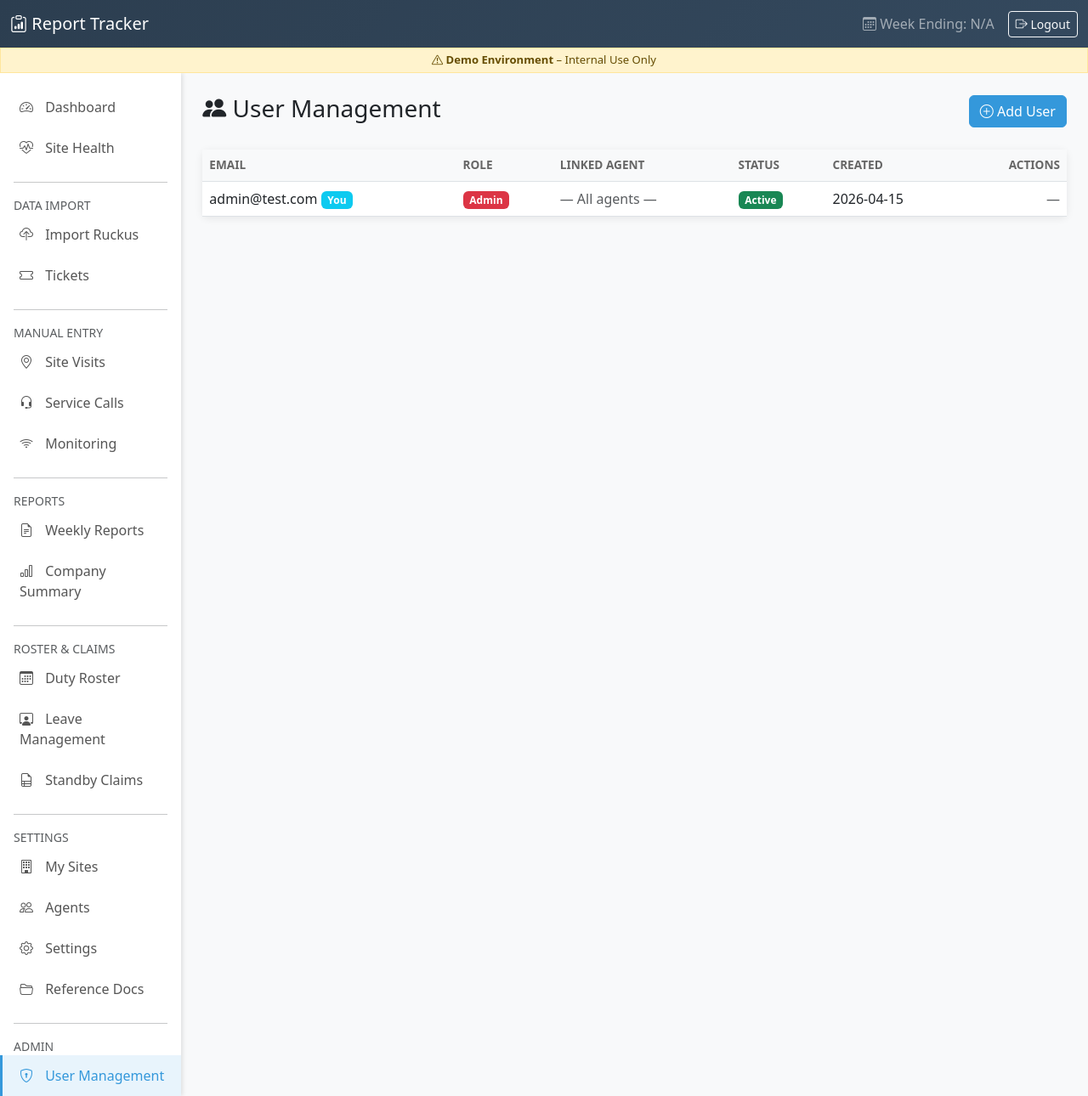
After one commit to NeoSlinkee/VODdashboard, a Flask app: page /admin/users in a window 1280 px wide. The commit adds this page. Shown: the whole page at 85% size. Run offline with Flask 3, Linux system fonts and the light colour scheme; a user stored in the database is signed in.

Commit message:
feat: role-based agent-scoped dashboards + admin user management
- Add agent_id + created_by to User model with SQLite migration
- Add get_active_agent_id(), get_active_agent_name() helpers
- Add admin_required decorator enforcing HTTP 403
- Add /admin/users page: list, create, toggle, delete users
- Non-admin users must have agent assigned at creation
- Prevent admin self-delete/deactivation
- Scope dashboard, reports, site visits, service calls, tickets, leave by agent_id
- Scope standby claims default to current user's agent name
- Add admin-only guards on: summary, settings, agents, user management
- Conditionally hide admin sidebar links for viewer users
- Add 403 error handler with access denied message
- Updated login.html to show forbidden state

```diff
--- a/app/app.py
+++ b/app/app.py
@@ -7,7 +7,8 @@ Run with: python app.py
 Access at: http://localhost:5000
 """
 
-from flask import Flask, render_template, request, redirect, url_for, flash, jsonify, Response, send_from_directory
+from functools import wraps
+from flask import Flask, render_template, request, redirect, url_for, flash, jsonify, Response, send_from_directory, abort
 from flask_sqlalchemy import SQLAlchemy
 from flask_login import LoginManager, UserMixin, login_user, logout_user, current_user
 from werkzeug.security import generate_password_hash, check_password_hash
@@ -167,7 +168,11 @@ class User(UserMixin, db.Model):
     password_hash = db.Column(db.String(256), nullable=False)
     role = db.Column(db.String(20), default='viewer')
     active = db.Column(db.Boolean, default=True)
+    agent_id = db.Column(db.Integer, db.ForeignKey('agent.id'), nullable=True)
+    created_by = db.Column(db.Integer, nullable=True)
     created_at = db.Column(db.DateTime, default=datetime.utcnow)
+
+    agent = db.relationship('Agent', backref='users')
 
     def set_password(self, password):
         self.password_hash = generate_password_hash(password)
@@ -177,11 +182,43 @@ class User(UserMixin, db.Model):
 
     def get_id(self):
         return str(self.id)
+
+    @property
+    def is_admin(self):
+        return self.role == 'admin'
 
 
 @login_manager.user_loader
 def load_user(user_id):
     return User.query.get(int(user_id))
+
+
+def get_active_agent_id():
+    """Return the current user's agent_id, or None if admin (unscoped)."""
+    if current_user.is_authenticated and not current_user.is_admin:
+        return current_user.agent_id
+    return None
+
+
+def get_active_agent_name():
+    """Return the current user's agent name, or None if admin."""
+    if current_user.is_authenticated and not current_user.is_admin and current_user.agent:
+        return current_user.agent.name
+    return None
+
+
+def admin_required(f):
+    @wraps(f)
+    def decorated_function(*args, **kwargs):
+        if not current_user.is_authenticated or not current_user.is_admin:
+            abort(403)
+        return f(*args, **kwargs)
+    return decorated_function
+
+
+@app.errorhandler(403)
+def forbidden(e):
+    return render_template('login.html', forbidden=True), 403
 
 
 @app.before_request
@@ -1240,6 +1277,12 @@ def logout():
 @app.route('/')
 def index():
     """Dashboard with health overview."""
+    agent_id = get_active_agent_id()
+
+    # No-agent warning for viewers
+    if current_user.is_authenticated and not current_user.is_admin and not agent_id:
+        flash('No agent is assigned to your account. Please contact an administrator.', 'warning')
+
     health_summary, site_status = get_site_health_summary()
     agents = Agent.query.filter_by(active=True).all()
     week_ending = get_week_ending()
@@ -1247,9 +1290,12 @@ def index():
     # Recent imports
     recent_imports = ImportLog.query.order_by(ImportLog.timestamp.desc()).limit(5).all()
 
-    # Today's ticket stats
+    # Today's ticket stats — scoped
     today = datetime.now().date()
-    today_stats = TicketStats.query.filter_by(date=today).all()
+    ts_query = TicketStats.query.filter_by(date=today)
+    if agent_id:
+        ts_query = ts_query.filter_by(agent_id=agent_id)
+    today_stats = ts_query.all()
     total_tickets_today = sum(s.tickets_handled for s in today_stats)
 
     # Sites needing attention (critical/warning)
@@ -1471,11 +1517,13 @@ def clear_ruckus_data():
 # ----- Agent Management -----
 
 @app.route('/agents')
+@admin_required
 def agents():
     all_agents = Agent.query.all()
     return render_template('agents.html', agents=all_agents)
 
 @app.route('/agents/add', methods=['GET', 'POST'])
+@admin_required
 def add_agent():
     if request.method == 'POST':
         agent = Agent(
@@ -1491,6 +1539,7 @@ def add_agent():
     return render_template('add_agent.html')
 
 @app.route('/agents/<int:id>/toggle')
+@admin_required
 def toggle_agent(id):
     agent = Agent.query.get_or_404(id)
     agent.active = not agent.active
@@ -1498,6 +1547,7 @@ def toggle_agent(id):
     return redirect(url_for('agents'))
 
 @app.route('/agents/<int:id>/delete', methods=['POST'])
+@admin_required
 def delete_agent(id):
     agent = Agent.query.get_or_404(id)
     name = agent.name
@@ -1515,7 +1565,11 @@ def delete_agent(id):
 
 @app.route('/site-visits')
 def site_visits():
-    visits = SiteVisit.query.order_by(SiteVisit.date.desc()).limit(50).all()
+    agent_id = get_active_agent_id()
+    query = SiteVisit.query
+    if agent_id:
+        query = query.filter_by(agent_id=agent_id)
+    visits = query.order_by(SiteVisit.date.desc()).limit(50).all()
     return render_template('site_visits.html', visits=visits)
 
 @app.route('/site-visits/add', methods=['GET', 'POST'])
@@ -1559,7 +1613,11 @@ def add_site_visit():
 
 @app.route('/service-calls')
 def service_calls():
-    calls = ServiceCall.query.order_by(ServiceCall.date.desc()).limit(100).all()
+    agent_id = get_active_agent_id()
+    query = ServiceCall.query
+    if agent_id:
+        query = query.filter_by(agent_id=agent_id)
+    calls = query.order_by(ServiceCall.date.desc()).limit(100).all()
     return render_template('service_calls.html', calls=calls)
 
 @app.route('/service-calls/add', methods=['GET', 'POST'])
@@ -1755,15 +1813,22 @@ def add_monitoring_note(id):
 
 @app.route('/tickets')
 def tickets():
-    stats = TicketStats.query.order_by(TicketStats.date.desc()).limit(50).all()
-
-    # Weekly totals
+    agent_id = get_active_agent_id()
+    stats_query = TicketStats.query
+    if agent_id:
+        stats_query = stats_query.filter_by(agent_id=agent_id)
+    stats = stats_query.order_by(TicketStats.date.desc()).limit(50).all()
+
+    # Weekly totals — scoped
     week_ending = get_week_ending()
     week_start = get_week_start(week_ending)
-    weekly_stats = TicketStats.query.filter(
+    wk_query = TicketStats.query.filter(
         TicketStats.date >= week_start,
         TicketStats.date <= week_ending
-    ).all()
+    )
+    if agent_id:
+        wk_query = wk_query.filter_by(agent_id=agent_id)
+    weekly_stats = wk_query.all()
     # pending is a live snapshot - use the most recent value this week
     latest_with_pending = next(
         (s for s in sorted(weekly_stats, key=lambda s: s.date, reverse=True)
@@ -1853,19 +1918,29 @@ def fetch_tickets():
 
 @app.route('/reports')
 def reports():
-    all_reports = WeeklyReport.query.order_by(WeeklyReport.week_ending.desc()).all()
+    agent_id = get_active_agent_id()
+    query = WeeklyReport.query
+    if agent_id:
+        query = query.filter_by(agent_id=agent_id)
+    all_reports = query.order_by(WeeklyReport.week_ending.desc()).all()
     return render_template('reports.html', reports=all_reports)
 
 @app.route('/reports/generate')
 def generate_report():
-    """Generate weekly reports for all agents."""
+    """Generate weekly reports for agents."""
     week_ending = get_week_ending()
-    agents = Agent.query.filter_by(active=True).all()
-
-    for agent in agents:
-        generate_weekly_report_auto(agent.id, week_ending)
-
-    flash(f'Generated reports for week ending {week_ending}', 'success')
+    agent_id = get_active_agent_id()
+
+    if agent_id:
+        # Viewer: generate only for their agent
+        generate_weekly_report_auto(agent_id, week_ending)
+        flash(f'Generated your report for week ending {week_ending}', 'success')
+    else:
+        # Admin: generate for all agents
+        agents = Agent.query.filter_by(active=True).all()
+        for agent in agents:
+            generate_weekly_report_auto(agent.id, week_ending)
+        flash(f'Generated reports for week ending {week_ending}', 'success')
     return redirect(url_for('reports'))
 
 @app.route('/reports/<int:id>')
@@ -1996,6 +2071,7 @@ def submit_report(id):
 # ----- Company Summary -----
 
 @app.route('/summary')
+@admin_required
 def weekly_summary():
     week_ending = request.args.get('week')
     if week_ending:
@@ -2139,6 +2215,7 @@ def delete_reference(id):
 # ----- Settings -----
 
 @app.route('/settings', methods=['GET', 'POST'])
+@admin_required
 def settings():
     agents = Agent.query.all()
 
@@ -2180,6 +2257,7 @@ def settings():
     return render_template('settings.html', config=config, agents=agents)
 
 @app.route('/settings/test-freshdesk')
+@admin_required
 def test_freshdesk():
     """Test Freshdesk connectivity and resolve the agent ID."""
     base = _freshdesk_base_url()
@@ -2198,6 +2276,7 @@ def test_freshdesk():
 
 
 @app.route('/settings/save', methods=['POST'])
+@admin_required
 def save_settings():
     """Save settings (redirect target)."""
     section = request.form.get('section', '')
@@ -2249,7 +2328,11 @@ def save_settings():
 
 @app.route('/leave')
 def leave_requests():
-    leaves = LeaveRequest.query.order_by(LeaveRequest.created_at.desc()).all()
+    agent_name = get_active_agent_name()
+    query = LeaveRequest.query
+    if agent_name:
+        query = query.filter_by(agent_name=agent_name)
+    leaves = query.order_by(LeaveRequest.created_at.desc()).all()
     today = datetime.now().date()
     return render_template(
         'leave_requests.html',
@@ -2348,6 +2431,87 @@ def set_current_agent(id):
     # For now just redirect (is_current would need a new column)
     flash('Agent selection saved.', 'success')
     return redirect(url_for('settings'))
+
+
+# ----- Admin User Management -----
+
+@app.route('/admin/users')
+@admin_required
+def admin_users():
+    users = User.query.order_by(User.created_at.desc()).all()
+    all_agents = Agent.query.filter_by(active=True).order_by(Agent.name).all()
+    return render_template('admin_users.html', users=users, agents=all_agents)
+
+
+@app.route('/admin/users/add', methods=['POST'])
+@admin_required
+def admin_add_user():
+    email = (request.form.get('email') or '').strip().lower()
+    password = (request.form.get('password') or '').strip()
+    role = request.form.get('role', 'viewer')
+    agent_id = request.form.get('agent_id', type=int)
+
+    if not email or not password:
+        flash('Email and password are required.', 'warning')
+        return redirect(url_for('admin_users'))
+
+    if len(password) < 6:
+        flash('Password must be at least 6 characters.', 'warning')
+        return redirect(url_for('admin_users'))
+
+    if User.query.filter_by(email=email).first():
+        flash('A user with that email already exists.', 'warning')
+        return redirect(url_for('admin_users'))
+
+    # Non-admin users must have an agent assigned
+    if role != 'admin' and not agent_id:
+        flash('Non-admin users must be linked to an agent.', 'warning')
+        return redirect(url_for('admin_users'))
+
+    if agent_id and not Agent.query.get(agent_id):
+        flash('Selected agent does not exist.', 'warning')
+        return redirect(url_for('admin_users'))
+
+    user = User(
+        email=email,
+        role=role,
+        agent_id=agent_id if agent_id else None,
+        created_by=current_user.id
+    )
+    user.set_password(password)
+    db.session.add(user)
+    db.session.commit()
+    flash(f'User {email} created as {role}.', 'success')
+    return redirect(url_for('admin_users'))
+
+
+@app.route('/admin/users/<int:id>/toggle', methods=['POST'])
+@admin_required
+def admin_toggle_user(id):
+    user = User.query.get_or_404(id)
+    if user.id == current_user.id:
+        flash('You cannot deactivate your own account.', 'warning')
+        return redirect(url_for('admin_users'))
+    user.active = not user.active
+    db.session.commit()
+    status = 'activated' if user.active else 'deactivated'
+    flash(f'User {user.email} {status}.', 'success')
+    return redirect(url_for('admin_users'))
+
+
+@app.route('/admin/users/<int:id>/delete', methods=['POST'])
+@admin_required
+def admin_delete_user(id):
+    user = User.query.get_or_404(id)
+    if user.id == current_user.id:
+        flash('You cannot delete your own account.', 'warning')
+        return redirect(url_for('admin_users'))
+    email = user.email
+    db.session.delete(user)
+    db.session.commit()
+    flash(f'User {email} deleted.', 'success')
+    return redirect(url_for('admin_users'))
+
 
 # ----- Duty Roster -----
 
@@ -2571,7 +2735,8 @@ def duty_roster():
         public_holidays=public_holidays,
         prev_year=prev_year, prev_month=prev_month,
         next_year=next_year, next_month=next_month,
-        today=today
+        today=today,
+        current_agent_name=get_active_agent_name()
     )
 
 
@@ -2721,8 +2886,9 @@ def standby_claims():
     today = date_cls.today()
     year = int(request.args.get('year', today.year))
     month = int(request.args.get('month', today.month))
-    # Default to Chris — only Chris needs to submit claims
-    agent_filter = request.args.get('agent', 'Chris')
+    # Default to current user's agent name, or Chris for admin
+    default_agent = get_active_agent_name() or 'Chris'
+    agent_filter = request.args.get('agent', default_agent)
 
     first_day = date_cls(year, month, 1)
     last_day = date_cls(year, month, calendar.monthrange(year, month)[1])
@@ -3045,6 +3211,17 @@ def init_db():
                 _conn.execute(_text('SELECT 1 FROM monitoring_escalation LIMIT 1'))
             except Exception:
                 _conn.commit()
+            # user.agent_id + user.created_by (schema upgrade)
+            try:
+                u_cols = [row[1] for row in _conn.execute(_text('PRAGMA table_info(user)'))]
+                if 'agent_id' not in u_cols:
+                    _conn.execute(_text('ALTER TABLE user ADD COLUMN agent_id INTEGER REFERENCES agent(id)'))
+                    _conn.commit()
+                if 'created_by' not in u_cols:
+                    _conn.execute(_text('ALTER TABLE user ADD COLUMN created_by INTEGER'))
+                    _conn.commit()
+            except Exception:
+                _conn.commit()
 
         # Create default agent
         if Agent.query.count() == 0:
--- /dev/null
+++ b/app/templates/admin_users.html
@@ -0,0 +1,138 @@
+{% extends "base.html" %}
+{% block title %}User Management{% endblock %}
+{% block content %}
+<div class="d-flex justify-content-between align-items-center mb-4">
+    <h3><i class="bi bi-people-fill"></i> User Management</h3>
+    <button class="btn btn-primary" data-bs-toggle="modal" data-bs-target="#addUserModal">
+        <i class="bi bi-plus-circle"></i> Add User
+    </button>
+</div>
+
+{% if not current_user.is_admin %}
+<div class="alert alert-danger">Access denied.</div>
+{% else %}
+
+<div class="card">
+    <div class="card-body p-0">
+        <table class="table table-hover mb-0">
+            <thead>
+                <tr>
+                    <th>Email</th>
+                    <th>Role</th>
+                    <th>Linked Agent</th>
+                    <th>Status</th>
+                    <th>Created</th>
+                    <th class="text-end">Actions</th>
+                </tr>
+            </thead>
+            <tbody>
+                {% for user in users %}
+                <tr class="{{ 'table-light text-muted' if not user.active else '' }}">
+                    <td>
+                        {{ user.email }}
+                        {% if user.id == current_user.id %}
+                        <span class="badge bg-info">You</span>
+                        {% endif %}
+                    </td>
+                    <td>
+                        {% if user.role == 'admin' %}
+                        <span class="badge bg-danger">Admin</span>
+                        {% else %}
+                        <span class="badge bg-secondary">Viewer</span>
+                        {% endif %}
+                    </td>
+                    <td>
+                        {% if user.agent %}
+                        <i class="bi bi-person-circle"></i> {{ user.agent.name }}
+                        {% elif user.role == 'admin' %}
+                        <span class="text-muted">— All agents —</span>
+                        {% else %}
+                        <span class="text-warning"><i class="bi bi-exclamation-triangle"></i> Not assigned</span>
+                        {% endif %}
+                    </td>
+                    <td>
+                        {% if user.active %}
+                        <span class="badge bg-success">Active</span>
+                        {% else %}
+                        <span class="badge bg-secondary">Inactive</span>
+                        {% endif %}
+                    </td>
+                    <td>{{ user.created_at.strftime('%Y-%m-%d') if user.created_at else '—' }}</td>
+                    <td class="text-end">
+                        {% if user.id != current_user.id %}
+                        <form method="POST" action="{{ url_for('admin_toggle_user', id=user.id) }}" class="d-inline">
+                            <button type="submit" class="btn btn-sm {{ 'btn-outline-warning' if user.active else 'btn-outline-success' }}"
+                                    title="{{ 'Deactivate' if user.active else 'Activate' }}">
+                                <i class="bi {{ 'bi-pause-circle' if user.active else 'bi-play-circle' }}"></i>
+                            </button>
+                        </form>
+                        <form method="POST" action="{{ url_for('admin_delete_user', id=user.id) }}" class="d-inline"
+                              onsubmit="return confirm('Permanently delete {{ user.email }}?')">
+                            <button type="submit" class="btn btn-sm btn-outline-danger" title="Delete">
+                                <i class="bi bi-trash"></i>
+                            </button>
+                        </form>
+                        {% else %}
+                        <span class="text-muted">—</span>
+                        {% endif %}
+                    </td>
+                </tr>
+                {% endfor %}
+            </tbody>
+        </table>
+    </div>
+</div>
+
+<!-- Add User Modal -->
+<div class="modal fade" id="addUserModal" tabindex="-1" aria-hidden="true">
+    <div class="modal-dialog">
+        <form method="POST" action="{{ url_for('admin_add_user') }}">
+            <div class="modal-content">
+                <div class="modal-header">
+                    <h5 class="modal-title"><i class="bi bi-person-plus"></i> Add User</h5>
+                    <button type="button" class="btn-close" data-bs-dismiss="modal"></button>
+                </div>
+                <div class="modal-body">
+                    <div class="mb-3">
+                        <label for="email" class="form-label fw-semibold">Email <span class="text-danger">*</span></label>
+                        <input type="email" class="form-control" id="email" name="email" required>
+                    </div>
+                    <div class="mb-3">
+                        <label for="password" class="form-label fw-semibold">Password <span class="text-danger">*</span></label>
+                        <input type="password" class="form-control" id="password" name="password" required minlength="6">
+                        <div class="form-text">Minimum 6 characters.</div>
+                    </div>
+                    <div class="mb-3">
+                        <label for="role" class="form-label fw-semibold">Role</label>
+                        <select class="form-select" id="role" name="role" onchange="toggleAgentField(this)">
+                            <option value="viewer" selected>Viewer (sees own agent data only)</option>
+                            <option value="admin">Admin (sees all data + manages users)</option>
+                        </select>
+                    </div>
+                    <div class="mb-3" id="agentField">
+                        <label for="agent_id" class="form-label fw-semibold">Linked Agent <span class="text-danger">*</span></label>
+                        <select class="form-select" id="agent_id" name="agent_id">
+                            <option value="">— Select Agent —</option>
+                            {% for agent in agents %}
+                            <option value="{{ agent.id }}">{{ agent.name }}{% if agent.email %} ({{ agent.email }}){% endif %}</option>
+                            {% endfor %}
+                        </select>
+                        <div class="form-text">Required for viewer accounts. This determines which data they can see.</div>
+                    </div>
+                </div>
+                <div class="modal-footer">
+                    <button type="button" class="btn btn-secondary" data-bs-dismiss="modal">Cancel</button>
+                    <button type="submit" class="btn btn-primary"><i class="bi bi-check-lg"></i> Create User</button>
+                </div>
+            </div>
+        </form>
+    </div>
+</div>
+
+<script>
+function toggleAgentField(sel) {
+    document.getElementById('agentField').style.display = sel.value === 'admin' ? 'none' : 'block';
+}
+</script>
+{% endif %}
+{% endblock %}
--- a/app/templates/base.html
+++ b/app/templates/base.html
@@ -194,9 +194,11 @@
                     <a class="nav-link {{ 'active' if request.endpoint == 'reports' or 'report' in request.endpoint else '' }}" href="{{ url_for('reports') }}">
                         <i class="bi bi-file-earmark-text"></i> Weekly Reports
                     </a>
+                    {% if current_user.is_authenticated and current_user.is_admin %}
                     <a class="nav-link {{ 'active' if 'summary' in request.endpoint else '' }}" href="{{ url_for('weekly_summary') }}">
                         <i class="bi bi-bar-chart"></i> Company Summary
                     </a>
+                    {% endif %}
                     <hr class="mx-3">
                     <small class="px-3 text-muted">ROSTER & CLAIMS</small>
                     <a class="nav-link {{ 'active' if 'roster' in request.endpoint else '' }}" href="{{ url_for('duty_roster') }}">
@@ -213,15 +215,24 @@
                     <a class="nav-link {{ 'active' if request.endpoint in ('sites', 'add_site', 'import_sites') else '' }}" href="{{ url_for('sites') }}">
                         <i class="bi bi-building"></i> My Sites
                     </a>
-                    <a class="nav-link {{ 'active' if 'agent' in request.endpoint else '' }}" href="{{ url_for('agents') }}">
+                    {% if current_user.is_authenticated and current_user.is_admin %}
+                    <a class="nav-link {{ 'active' if 'agent' in request.endpoint and 'admin' not in request.endpoint else '' }}" href="{{ url_for('agents') }}">
                         <i class="bi bi-people"></i> Agents
                     </a>
                     <a class="nav-link {{ 'active' if 'settings' in request.endpoint else '' }}" href="{{ url_for('settings') }}">
                         <i class="bi bi-gear"></i> Settings
                     </a>
+                    {% endif %}
                     <a class="nav-link {{ 'active' if 'reference' in request.endpoint else '' }}" href="{{ url_for('references') }}">
                         <i class="bi bi-folder2-open"></i> Reference Docs
                     </a>
+                    {% if current_user.is_authenticated and current_user.is_admin %}
+                    <hr class="mx-3">
+                    <small class="px-3 text-muted">ADMIN</small>
+                    <a class="nav-link {{ 'active' if 'admin_user' in request.endpoint else '' }}" href="{{ url_for('admin_users') }}">
+                        <i class="bi bi-shield-lock"></i> User Management
+                    </a>
+                    {% endif %}
                 </nav>
             </div>
             <div class="col-md-10 content">
```
Also changed, not shown: app/templates/login.html (+7 -0 lines).
